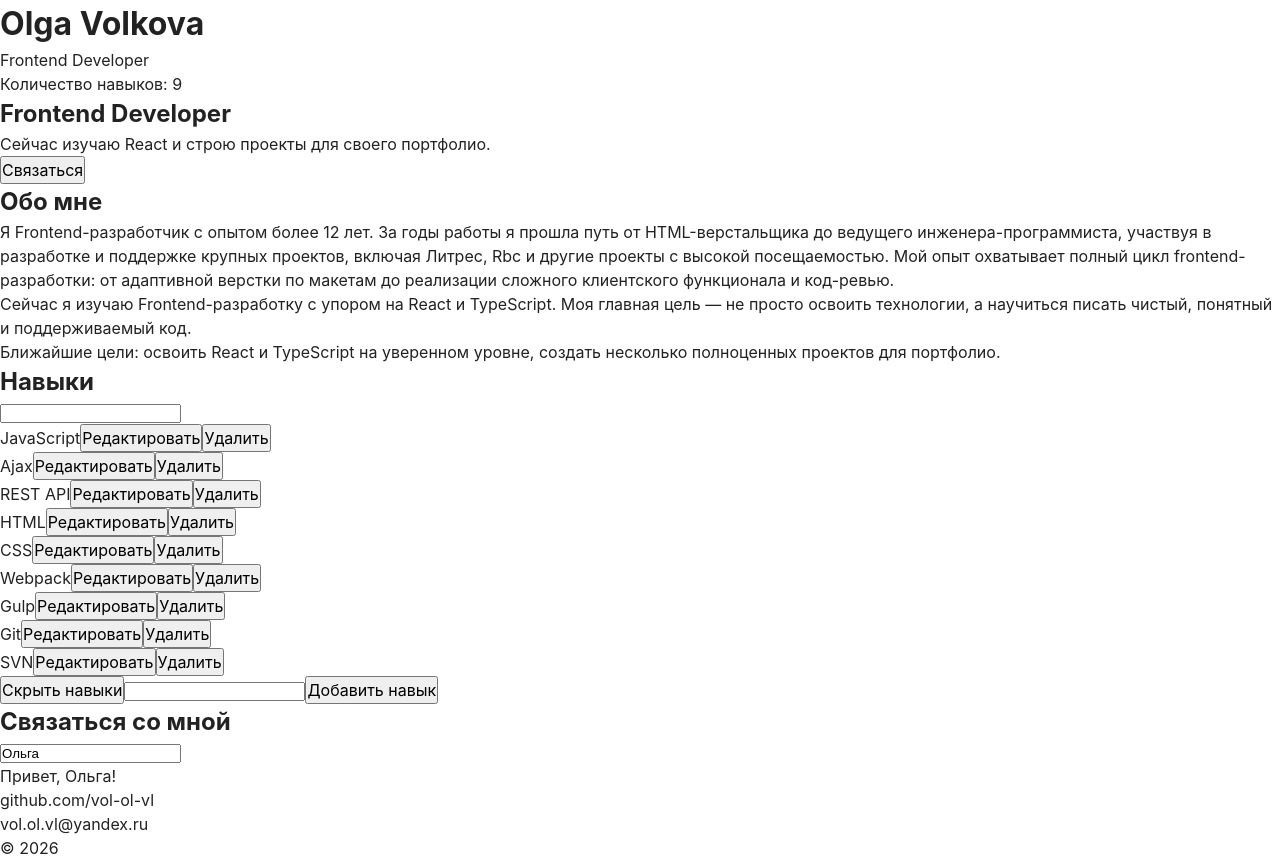
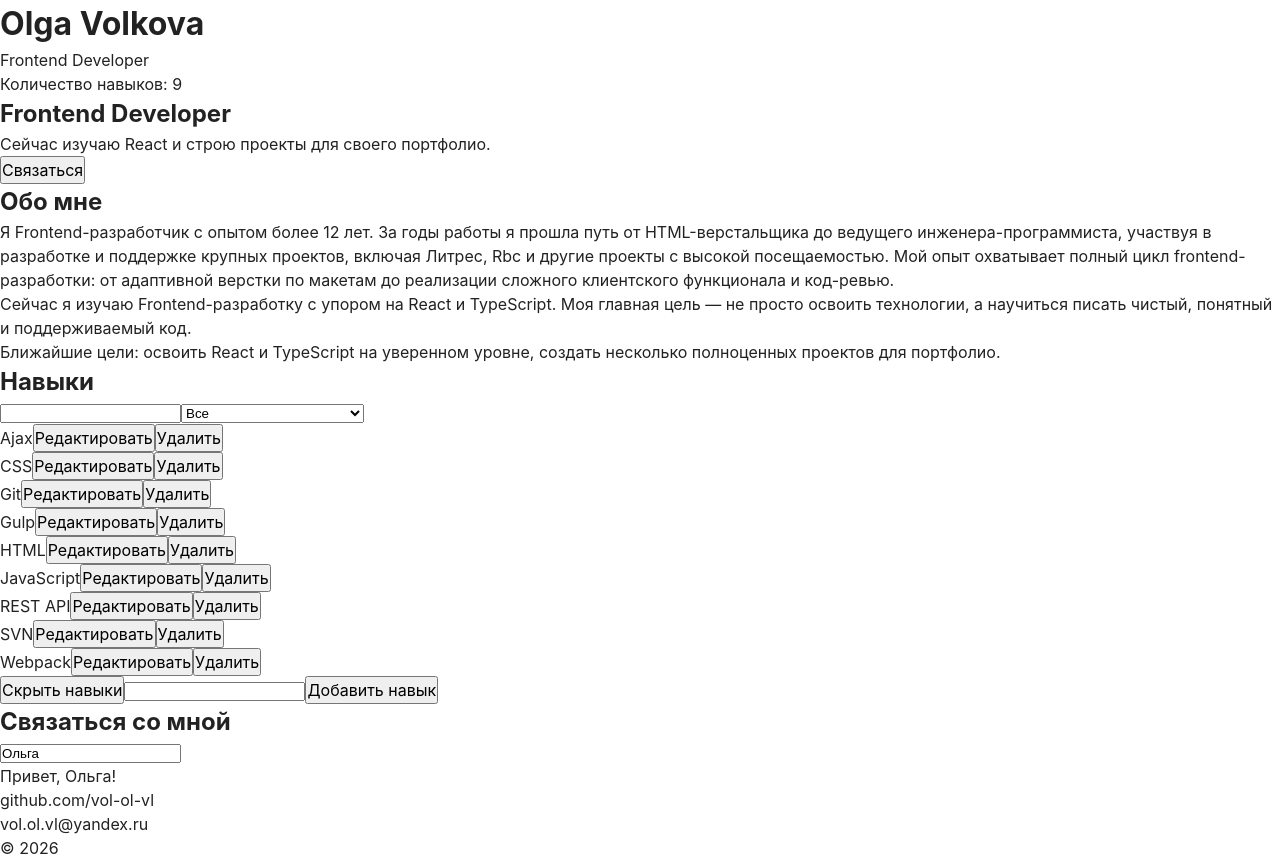
Before and after one commit to vol-ol-vl/personal-portfolio, a React (Vite) app: page / in a window 1280 px wide. Built offline with nearby package versions, Linux system fonts and the light colour scheme.

Commit message:
feat: add skill sorting and category types

```diff
--- a/src/components/sections/Skills.tsx
+++ b/src/components/sections/Skills.tsx
@@ -1,6 +1,7 @@
 import { useState, type ChangeEvent } from "react";
 
-import type { Skill } from "../../types/skill";
+import type { Skill, SkillFilter } from "../../types/skill";
+import { normalizeText } from "../../utils/text";
 
 type SkillsProps = {
     skills: Skill[],
@@ -8,8 +9,6 @@
     onDeleteSkill: (skillId: number) => void,
     onUpdateSkill: (skillId: number, skillName: string) => void
 }
-
-const normalizeText = (text: string) => text.trim().toLowerCase();
 
 const Skills = ({
         skills,
@@ -22,9 +21,16 @@
     const [newSkill, setNewSkill] = useState('');
     const [editingSkillId, setEditingSkillId] = useState<number | null>(null);
     const [editingSkillName, setEditingSkillName] = useState('');
+    const [category, setCategory] = useState<SkillFilter>('all');
 
     const normalizedSearch = normalizeText(search);
-    const filteredSkills = skills.filter(skill => normalizeText(skill.name).includes(normalizedSearch));
+    const filteredSkills = skills.filter(skill => {
+        const matchesSearch = normalizeText(skill.name).includes(normalizedSearch);
+        const matchesCategory = category === 'all' || skill.category === category;
+        return matchesSearch && matchesCategory;
+    });
+    const sortedByNameSkills = [...filteredSkills].sort((skillA, skillB) => normalizeText(skillA.name).localeCompare(normalizeText(skillB.name)));
+
     const buttonText = isVisible ? 'Скрыть навыки' : 'Показать навыки';
 
     const handleSearchChange = (event: ChangeEvent<HTMLInputElement>) => {
@@ -50,10 +56,13 @@
         setEditingSkillId(skill.id);
         setEditingSkillName(skill.name);
     };
-    const handleUpdateSkill= (skillId:number, skillName: string) => {
+    const handleUpdateSkill = (skillId:number, skillName: string) => {
         onUpdateSkill(skillId, skillName.trim());
         setEditingSkillName('');
         setEditingSkillId(null);
+    };
+    const handleCategoryChange = (event: ChangeEvent<HTMLSelectElement>) => {
+        setCategory(event.currentTarget.value as SkillFilter);
     };
 
     return (
@@ -63,10 +72,18 @@
                 value={search}
                 onChange={handleSearchChange}
             />
-            {isVisible && (
-                filteredSkills.length > 0
+            <select
+                value={category}
+                onChange={handleCategoryChange}
+            >
+                <option value='all'>Все</option>
+                <option value='language'>Языки программирования</option>
+                <option value='other'>Другие</option>
+            </select>
+            { isVisible && (
+                sortedByNameSkills.length > 0
                    ? <ul>
-                        {filteredSkills.map(skill  => (
+                        { sortedByNameSkills.map(skill  => (
                             <li key={skill.id}>
                                 {(editingSkillId === skill.id)
                                 ? <span>
@@ -75,15 +92,14 @@
                                         onChange={handleSkillNameChange}
                                     />
                                     <button onClick={() => handleUpdateSkill(skill.id, editingSkillName)}>Схранить</button>
-                                  </span>
+                                </span>
                                 : <span>
                                     {skill.name}
                                     <button onClick={() => handleChangeSkill(skill)}>Редактировать</button>
-                                  </span>
+                                </span>
                                 }
                                 <button onClick={() => onDeleteSkill(skill.id)}>Удалить</button>
-                            </li>
-                            )
+                            </li>)
                         )}
                     </ul>
                     : <p>Ничего не найдено</p>
--- a/src/types/skill.ts
+++ b/src/types/skill.ts
@@ -1,5 +1,9 @@
+export type SkillCategory = 'language' | 'other';
+
+export type SkillFilter = 'all' | SkillCategory;
+
 export type Skill = {
     id: number;
     name: string;
-    category: string;
+    category: SkillCategory;
 };
--- a/src/utils/skill.ts
+++ b/src/utils/skill.ts
@@ -1,9 +1,9 @@
-import type { Skill } from "../types/skill";
+import type { Skill, SkillCategory } from "../types/skill";
 
 export const createSkill = (
     id: number,
     name: string,
-    category: string
+    category: SkillCategory
 ): Skill => {
     return {
         id,
--- /dev/null
+++ b/src/utils/text.ts
@@ -0,0 +1,3 @@
+export const normalizeText = (text: string) => {
+    return text.trim().toLowerCase();
+};
```
